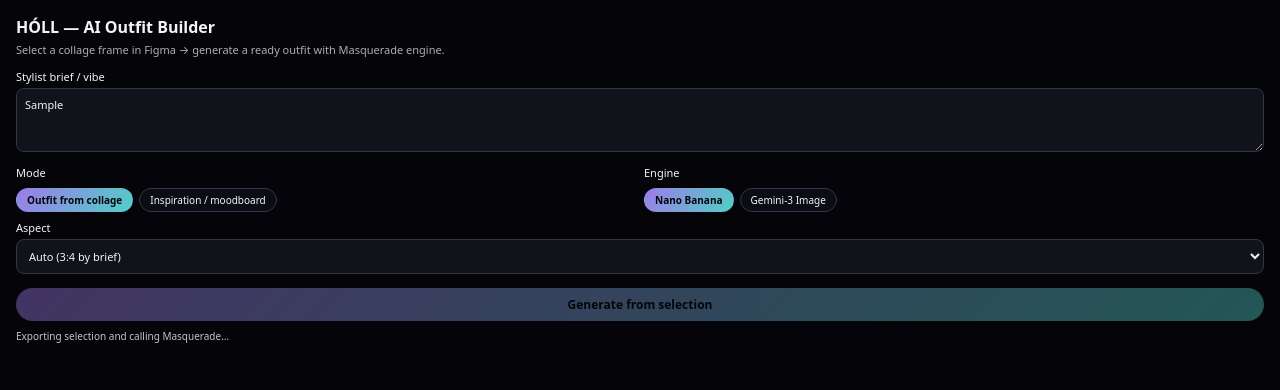
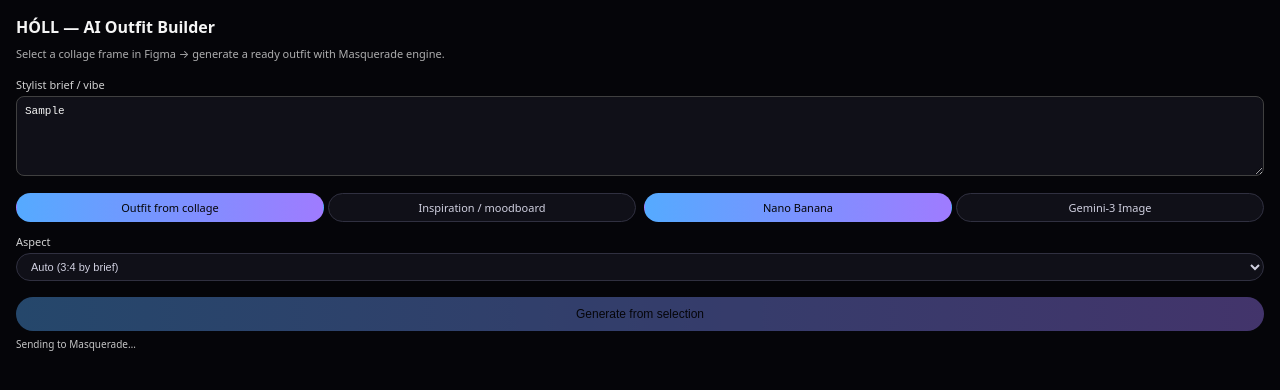
Before and after one commit to kirilldodon2-ux/masquerade, a website: page figma-plugin/HOLL _ AI Outfit Builder/ui.html in a window 1280 px wide. Both pictures are taken after typing "Sample" into the empty fields and a click on the button "Generate from selection". Drawn offline with Linux system fonts and the light colour scheme.

Commit message:
fix or figma

```diff
--- a/figma-plugin/HOLL _ AI Outfit Builder/ui.html
+++ b/figma-plugin/HOLL _ AI Outfit Builder/ui.html
@@ -1,144 +1,130 @@
-<!doctype html>
+<!DOCTYPE html>
 <html lang="en">
   <head>
     <meta charset="utf-8" />
     <title>HÓLL — AI Outfit Builder</title>
     <style>
-      * {
-        box-sizing: border-box;
-        font-family: system-ui, -apple-system, BlinkMacSystemFont, "SF Pro Text",
-          sans-serif;
-      }
-
       body {
         margin: 0;
         padding: 16px;
+        font-family: system-ui, -apple-system, BlinkMacSystemFont, sans-serif;
         background: #050509;
-        color: #f5f5f7;
+        color: #f5f5f5;
       }
 
       h1 {
         font-size: 16px;
-        margin: 0 0 4px;
+        margin: 0 0 8px;
       }
 
-      .subtitle {
+      p.subtitle {
         font-size: 11px;
         opacity: 0.7;
-        margin-bottom: 12px;
+        margin: 0 0 16px;
       }
 
       label {
         font-size: 11px;
         display: block;
         margin-bottom: 4px;
-      }
-
-      textarea,
-      select {
-        width: 100%;
-        font-size: 11px;
-        padding: 8px;
-        border-radius: 8px;
-        border: 1px solid #333644;
-        background: #11131a;
-        color: #f5f5f7;
+        opacity: 0.85;
       }
 
       textarea {
+        width: 100%;
+        height: 80px;
         resize: vertical;
-        min-height: 64px;
-        max-height: 160px;
+        border-radius: 8px;
+        border: 1px solid #404040;
+        background: #101018;
+        color: #f5f5f5;
+        padding: 8px;
+        font-size: 11px;
+        box-sizing: border-box;
       }
 
       .row {
         display: flex;
         gap: 8px;
-        margin-top: 8px;
-      }
-
-      .row > div {
-        flex: 1;
+        margin-top: 12px;
       }
 
       .pill-group {
+        flex: 1;
         display: flex;
-        gap: 6px;
-        margin-top: 8px;
+        gap: 4px;
         flex-wrap: wrap;
       }
 
       .pill {
+        flex: 1;
+        min-width: 0;
         border-radius: 999px;
-        padding: 4px 10px;
-        font-size: 10px;
-        border: 1px solid #333644;
+        border: 1px solid #303040;
+        padding: 6px 10px;
+        font-size: 11px;
+        text-align: center;
+        background: #101018;
+        color: #d0d0e0;
         cursor: pointer;
-        background: #0b0d14;
+        user-select: none;
       }
 
       .pill.active {
-        background: linear-gradient(135deg, #9f7aea, #4fd1c5);
+        background: linear-gradient(90deg, #5af, #9f7bff);
         color: #050509;
         border-color: transparent;
-        font-weight: 600;
       }
 
-      button {
+      select {
         width: 100%;
-        margin-top: 14px;
-        padding: 8px 10px;
+        border-radius: 999px;
+        padding: 6px 10px;
+        border: 1px solid #303040;
+        background: #101018;
+        color: #d0d0e0;
+        font-size: 11px;
+      }
+
+      button.primary {
+        width: 100%;
+        margin-top: 16px;
         border-radius: 999px;
         border: none;
-        background: linear-gradient(135deg, #9f7aea, #4fd1c5);
+        padding: 10px 12px;
+        font-size: 12px;
+        font-weight: 500;
+        background: linear-gradient(90deg, #5af, #9f7bff);
         color: #050509;
-        font-size: 12px;
-        font-weight: 600;
         cursor: pointer;
       }
 
-      button[disabled] {
+      button.primary:disabled {
         opacity: 0.4;
         cursor: default;
       }
 
       .status {
-        margin-top: 8px;
+        margin-top: 6px;
         font-size: 10px;
         opacity: 0.8;
       }
 
       .status.error {
         color: #ff6b81;
-        opacity: 1;
       }
 
-      .borealis-block {
-        margin-top: 10px;
-        padding-top: 8px;
-        border-top: 1px solid #222432;
-        font-size: 10px;
-        max-height: 140px;
-        overflow: auto;
-      }
-
-      .borealis-title {
-        font-weight: 600;
-        margin-bottom: 4px;
-      }
-
-      .borealis-refs {
-        margin-top: 6px;
-        opacity: 0.8;
+      .status.ok {
+        color: #70ffb3;
       }
     </style>
   </head>
   <body>
     <h1>HÓLL — AI Outfit Builder</h1>
-    <div class="subtitle">
-      Select a collage frame in Figma → generate a ready outfit with Masquerade
-      engine.
-    </div>
+    <p class="subtitle">
+      Select a collage frame in Figma → generate a ready outfit with
+      Masquerade engine.
+    </p>
 
     <label for="brief">Stylist brief / vibe</label>
     <textarea
@@ -147,134 +133,94 @@
     ></textarea>
 
     <div class="row">
-      <div>
-        <label>Mode</label>
       <div class="pill-group" id="mode-group">
         <div class="pill active" data-value="outfit">Outfit from collage</div>
-          <div class="pill" data-value="inspire">Inspiration / moodboard</div>
+        <div class="pill" data-value="inspiration">Inspiration / moodboard</div>
       </div>
-      </div>
-      <div>
-        <label>Engine</label>
       <div class="pill-group" id="engine-group">
         <div class="pill active" data-value="nano">Nano Banana</div>
         <div class="pill" data-value="g3">Gemini-3 Image</div>
       </div>
     </div>
+
+    <div style="margin-top: 12px">
+      <label for="aspect">Aspect</label>
+      <select id="aspect">
+        <option value="auto">Auto (3:4 by brief)</option>
+        <option value="3x4">3×4 vertical</option>
+        <option value="9x16">9×16 stories</option>
+        <option value="16x9">16×9 landscape</option>
+      </select>
     </div>
 
-    <div class="row">
-      <div>
-        <label for="format">Aspect</label>
-        <select id="format">
-          <option value="">Auto (3:4 by brief)</option>
-          <option value="3x4">3×4</option>
-          <option value="9x16">9×16 (stories)</option>
-          <option value="16x9">16×9 (landscape)</option>
-        </select>
-      </div>
-    </div>
-
-    <button id="generate">Generate from selection</button>
-
-    <div id="status" class="status">Ready. Select a frame with your outfit.</div>
-
-    <div id="borealis" class="borealis-block" style="display:none;">
-      <div class="borealis-title" id="borealis-title"></div>
-      <div id="borealis-text"></div>
-      <div class="borealis-refs" id="borealis-refs"></div>
-    </div>
+    <button class="primary" id="run">Generate from selection</button>
+    <div class="status" id="status"></div>
 
     <script>
-      const button = document.getElementById("generate");
+      const briefEl = document.getElementById("brief");
+      const runBtn = document.getElementById("run");
       const statusEl = document.getElementById("status");
+      const aspectEl = document.getElementById("aspect");
 
-      const modeGroup = document.getElementById("mode-group");
-      const engineGroup = document.getElementById("engine-group");
+      let mode = "outfit"; // or "inspiration"
+      let engine = "nano"; // or "g3"
 
-      const borealisBlock = document.getElementById("borealis");
-      const borealisTitle = document.getElementById("borealis-title");
-      const borealisText = document.getElementById("borealis-text");
-      const borealisRefs = document.getElementById("borealis-refs");
+      function setStatus(text, kind) {
+        statusEl.textContent = text || "";
+        statusEl.className = "status";
+        if (kind === "error") statusEl.classList.add("error");
+        if (kind === "ok") statusEl.classList.add("ok");
+      }
 
-      function bindPills(groupEl, defaultValue) {
-        let value = defaultValue;
-
-        function updateActive() {
-          Array.from(groupEl.querySelectorAll(".pill")).forEach((el) => {
-            el.classList.toggle("active", el.dataset.value === value);
+      function wirePills(groupId, onChange) {
+        const group = document.getElementById(groupId);
+        const pills = Array.from(group.querySelectorAll(".pill"));
+        pills.forEach((pill) => {
+          pill.addEventListener("click", () => {
+            pills.forEach((p) => p.classList.remove("active"));
+            pill.classList.add("active");
+            onChange(pill.dataset.value);
+          });
         });
       }
 
-        updateActive();
-
-        groupEl.addEventListener("click", (e) => {
-          const pill = e.target.closest(".pill");
-          if (!pill) return;
-          value = pill.dataset.value;
-          updateActive();
+      wirePills("mode-group", (value) => {
+        mode = value === "inspiration" ? "inspiration" : "outfit";
       });
 
-        return () => value;
-      }
+      wirePills("engine-group", (value) => {
+        engine = value === "g3" ? "g3" : "nano";
+      });
 
-      const getMode = bindPills(modeGroup, "outfit");
-      const getEngine = bindPills(engineGroup, "nano");
+      runBtn.addEventListener("click", () => {
+        setStatus("Sending to Masquerade…", null);
+        runBtn.disabled = true;
 
-      function setStatus(text, isError = false) {
-        statusEl.textContent = text;
-        statusEl.className = "status" + (isError ? " error" : "");
-      }
+        const brief = briefEl.value.trim();
+        const aspectValue = aspectEl.value; // "auto" | "3x4" | "9x16" | "16x9"
 
-      button.onclick = () => {
-        const brief = document.getElementById("brief").value.trim();
-        const format = document.getElementById("format").value || null;
-        const mode = getMode();
-        const engine = getEngine();
-
-        button.disabled = true;
-        borealisBlock.style.display = "none";
-        setStatus("Exporting selection and calling Masquerade…");
-
-        parent.postMessage(
-          {
-            pluginMessage: {
-              type: "generate-from-selection",
-              payload: {
+        const msg = {
+          type: "generate-outfit",
           brief,
-                format,
-                inspiration_mode: mode === "inspire",
-                engine
-              }
-            }
-          },
-          "*"
-        );
+          inspirationMode: mode === "inspiration",
+          engine,
+          aspect: aspectValue === "auto" ? null : aspectValue,
         };
 
+        parent.postMessage({ pluginMessage: msg }, "*");
+      });
+
+      // receive status from main code
       window.onmessage = (event) => {
         const msg = event.data.pluginMessage;
         if (!msg) return;
 
-        if (msg.type === "done") {
-          setStatus("Look generated and placed on canvas.");
-          button.disabled = false;
-
-          if (msg.borealis) {
-            borealisTitle.textContent =
-              msg.borealis.title || "Готовый образ / Ready look";
-            borealisText.textContent = msg.borealis.description || "";
-            const refs = Array.isArray(msg.borealis.references)
-              ? msg.borealis.references
-              : [];
-            borealisRefs.textContent = refs.length
-              ? "References: " + refs.join(" • ")
-              : "";
-            borealisBlock.style.display = "block";
-          }
-        } else if (msg.type === "error") {
-          setStatus(msg.message || "Generation failed.", true);
-          button.disabled = false;
+        if (msg.type === "error") {
+          setStatus(msg.message || "Error", "error");
+          runBtn.disabled = false;
+        } else if (msg.type === "done") {
+          setStatus("Done. Outfit node created near your collage.", "ok");
+          runBtn.disabled = false;
         }
       };
     </script>
```
Also changed, not shown: src/index.js (+21 -0 lines). Lines whose indentation alone changed are shown as unchanged.
